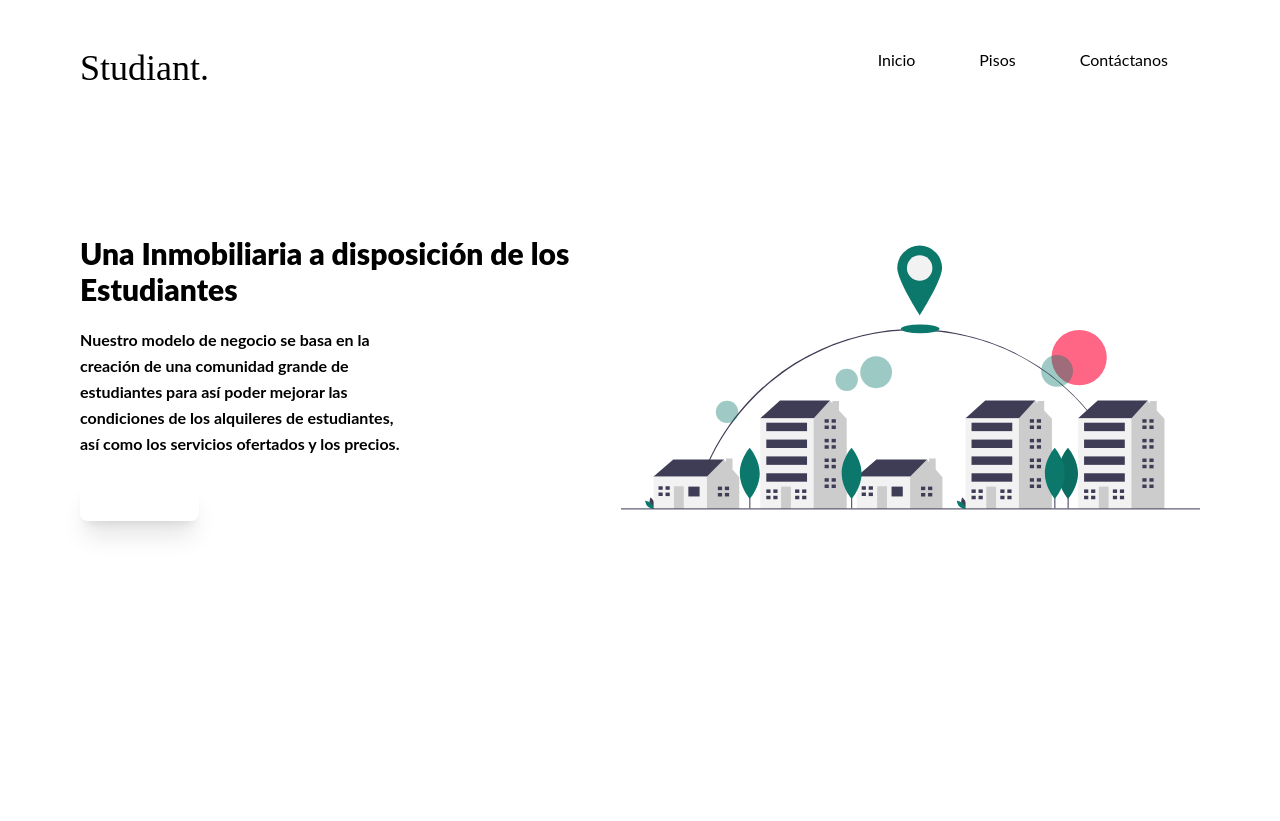
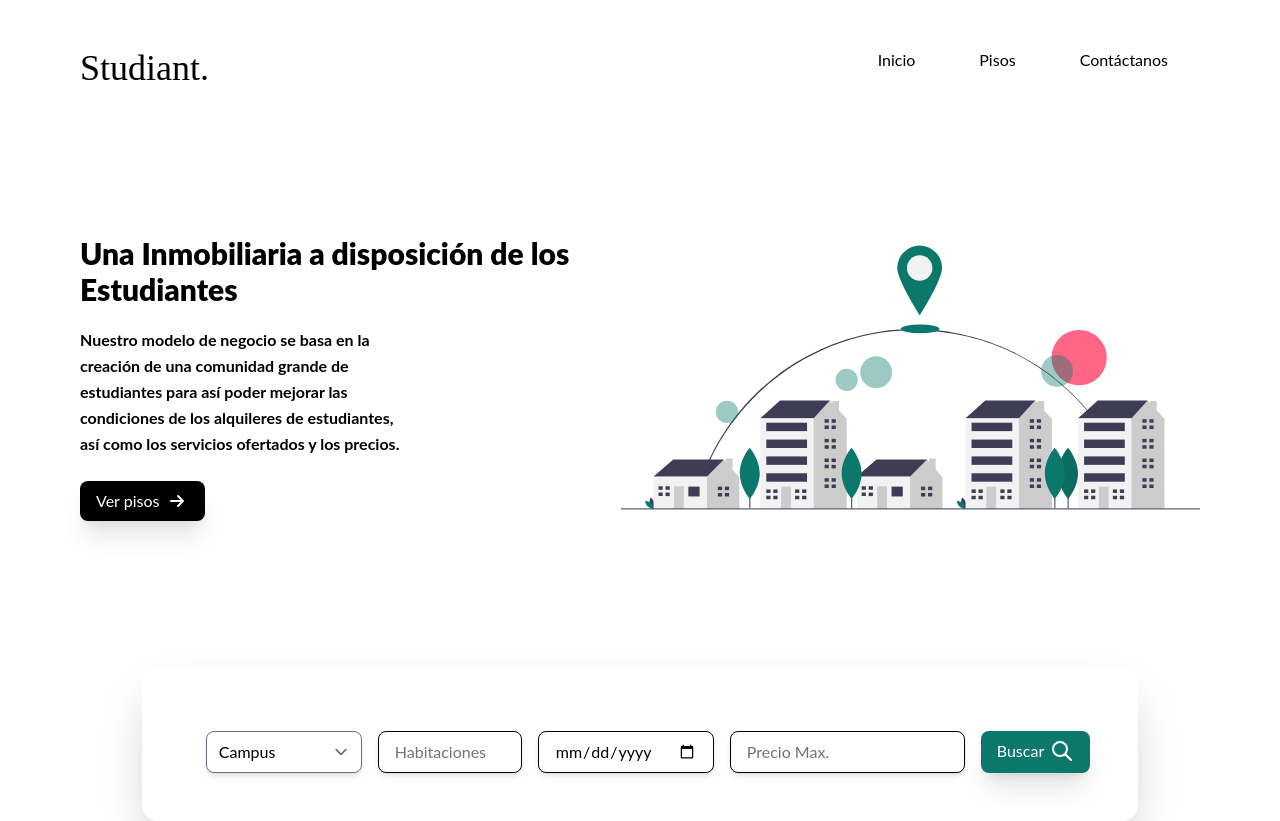
Before and after one commit to christiancp100/studiant-web, a Next.js app: page / in a window 1280 px wide. Before the commit the page ends 800 px from the top, so only its background shows below. Built offline with nearby package versions, Linux system fonts and the light colour scheme.

Commit message:
Add search form

```diff
--- a/package.json
+++ b/package.json
@@ -10,6 +10,8 @@
   "dependencies": {
     "@babel/plugin-syntax-jsx": "^7.16.7",
     "@babel/preset-react": "^7.16.7",
+    "@headlessui/react": "^1.4.3",
+    "@heroicons/react": "^1.0.5",
     "@tailwindcss/forms": "^0.4.0",
     "babel-core": "^6.26.3",
     "babel-plugin-module-resolver": "^4.1.0",
--- a/src/components/Header.jsx
+++ b/src/components/Header.jsx
@@ -9,7 +9,7 @@ import { useRouter } from 'next/router';
 const Header = () => {
   const router = useRouter()
 
-  return <div className="lg:mt-12 lg:mx-20 mt-6 mx-4">
+  return <div>
     <div className="flex justify-between lg:mb-0 mb-12">
       <Link href="/"><a className="font-brand text-4xl">Studiant.</a></Link>
       <Menu className="lg:block hidden" />
@@ -22,7 +22,7 @@ const Header = () => {
           de estudiantes para así poder mejorar las condiciones de los alquileres de estudiantes,
           así como los servicios ofertados y los precios.
         </h2>
-        <Button onClick={() => router.push("/pisos")} className="lg:self-start justify-center" Icon={RightArrow}>Ver pisos</Button>
+        <Button onClick={() => router.push("/pisos")} className="bg-primary lg:self-start justify-center" Icon={RightArrow}>Ver pisos</Button>
       </div>
       <Image
         src="/img/hero.svg"
--- /dev/null
+++ b/src/components/forms/SearchForm.jsx
@@ -0,0 +1,31 @@
+import React from 'react';
+import Loop from '../icons/Loop';
+import Button from '../ui/Button';
+import Input from '../ui/Input';
+import Select from '../ui/Select';
+
+const formOptions = {
+  campus: [
+    {
+      title: "Campus Sur",
+      value: "south"
+    },
+    {
+      title: "Campus Norte",
+      value: "north"
+    }
+  ],
+}
+
+const SearchForm = () => {
+  return <div className="flex lg:flex-row flex-col lg:w-auto w-full  shadow-2xl rounded-2xl lg:p-12 p-6 justify-between lg:space-x-4 space-y-4">
+    <span className='lg:hidden font-bold text-center text-xl'>Encuentra lo que buscas</span>
+    <Select name="campus" placeholder="Campus" options={formOptions.campus} />
+    <Input className="lg:w-36" placeholder="Habitaciones" name="rooms" type="number" max={10} min={0} />
+    <Input placeholder="Disponibilidad" name="availability" type="date" />
+    <Input placeholder="Precio Max." name="maxPrice" type="number" />
+    <Button className="bg-secondary" Icon={Loop}>Buscar</Button>
+  </div>;
+};
+
+export default SearchForm;
--- /dev/null
+++ b/src/components/icons/Loop.jsx
@@ -0,0 +1,9 @@
+import React from 'react';
+
+const Loop = () => {
+  return <svg xmlns="http://www.w3.org/2000/svg" className="h-6 w-6" fill="none" viewBox="0 0 24 24" stroke="currentColor">
+    <path strokeLinecap="round" strokeLinejoin="round" strokeWidth="2" d="M21 21l-6-6m2-5a7 7 0 11-14 0 7 7 0 0114 0z" />
+  </svg>
+};
+
+export default Loop;
--- a/src/components/ui/Button.jsx
+++ b/src/components/ui/Button.jsx
@@ -3,10 +3,10 @@ import PropTypes from 'prop-types'
 import RightArrow from '../icons/RightArrow';
 
 
-const Button = ({ children, className, variant, Icon, ...rest }) => {
+const Button = ({ children, className, Icon, ...rest }) => {
 
   return <button {...rest}
-    className={`bg-${variant} shadow-xl px-4 py-2 rounded-lg text-default flex ${className}`}>
+    className={`justify-center shadow-xl px-4 py-2 rounded-lg text-default flex space-x-1.5 ${className}`}>
     <span>{children}</span>
     <span><Icon /></span>
   </button>;
@@ -18,7 +18,7 @@ Button.propTypes = {
 }
 
 Button.defaultProps = {
-  variant: "primary",
+
   Icon: RightArrow
 }
 
--- /dev/null
+++ b/src/components/ui/Input.jsx
@@ -0,0 +1,7 @@
+import React from 'react';
+
+const Input = ({ className, ...rest }) => {
+  return <input className={`rounded-lg px-4 py-2 lg:py-2 shadow-md border border-primary ${className}`} {...rest} />;
+};
+
+export default Input;
--- /dev/null
+++ b/src/components/ui/Select.jsx
@@ -0,0 +1,20 @@
+import PropTypes from 'prop-types';
+
+
+const Select = ({ name, placeholder, options }) => {
+  console.log('options', options.map(option => option.value));
+  return (
+    <select name={name} className="appearance-none rounded-lg shadow-md">
+      <option>{placeholder}</option>
+      {options && options.map(option => (
+        <option key={option.value} value={option.value}>{option.title}</option>
+      ))}
+    </select>
+  )
+}
+
+Select.propTypes = {
+  options: PropTypes.array,
+}
+
+export default Select
--- a/src/pages/index.js
+++ b/src/pages/index.js
@@ -1,9 +1,11 @@
+import SearchForm from 'src/components/forms/SearchForm';
 import Header from 'src/components/Header';
 
 export default function Home() {
   return (
-    <div>
+    <div className="flex flex-col items-center lg:mt-12 lg:mx-20 mt-6 mx-4">
       <Header />
+      <SearchForm />
     </div>
   );
 }
```
Also changed, not shown: 1 other file (tests, documents, lock files or other folders).
